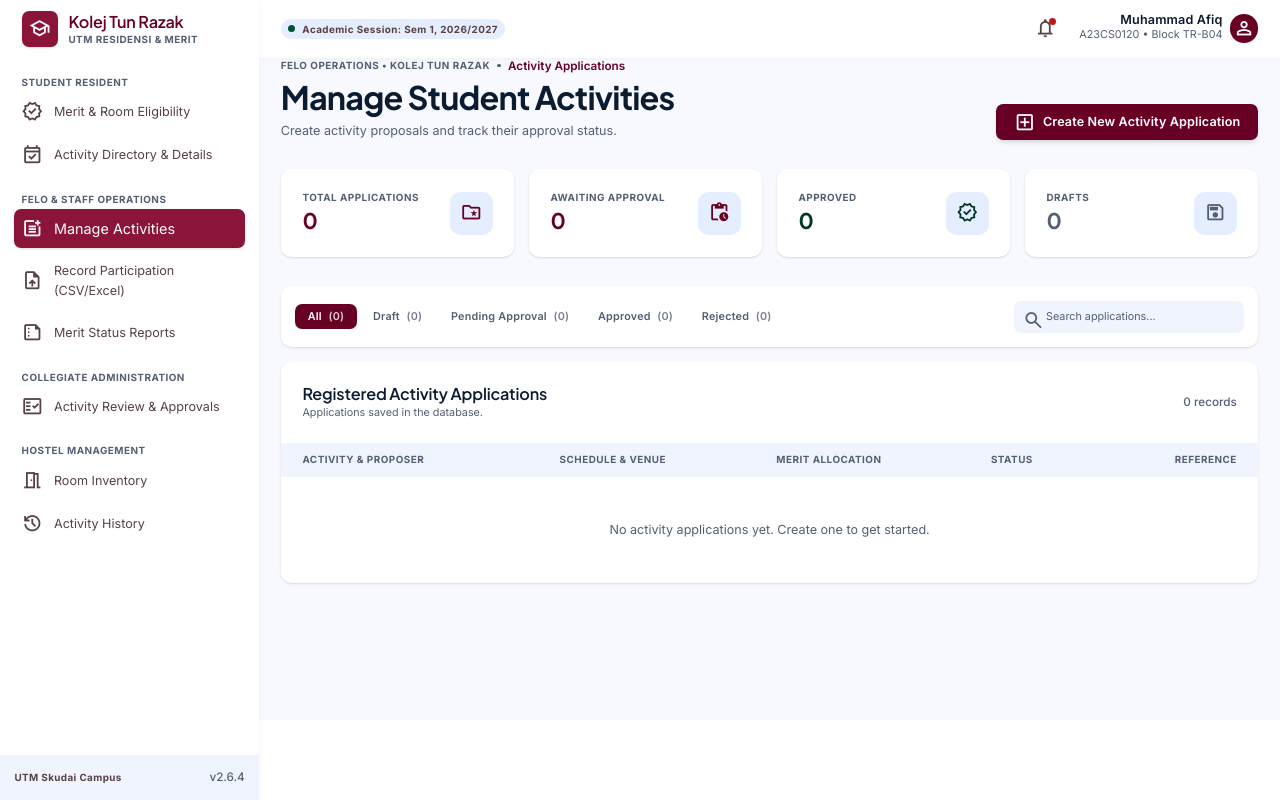
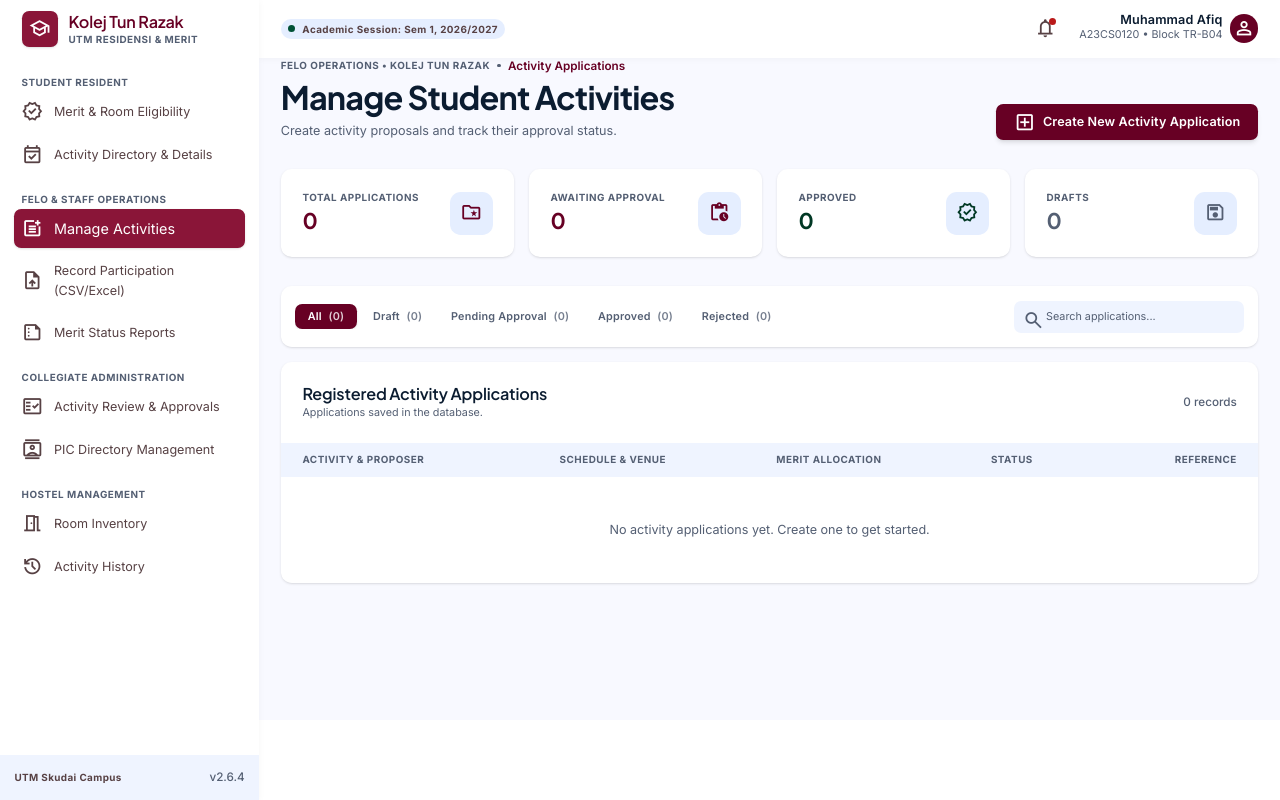
Before and after one commit to zulaikha-hashim/KTR-Connect, a Laravel app: page / in a window 1280 px wide. Run offline with Laravel 12, Linux system fonts and the light colour scheme; data that the repository does not hold is empty; style sheets or scripts are compiled from the project's sources; parts of the project's set-up code (start-up, migrations or seed data) failed here and were passed over; some libraries are stand-ins or nearby versions.

Commit message:
Added admin PIC directory to main

```diff
--- a/resources/js/Pages/Staff.jsx
+++ b/resources/js/Pages/Staff.jsx
@@ -22,6 +22,15 @@ const staffNavigation = [
     title: 'Collegiate Administration',
     items: [
       { label: 'Activity Review & Approvals', icon: 'fact_check', path: 'activity-reviews-and-approvals', href: '/admin' },
+
+      {
+        label: 'PIC Directory Management',
+        icon: 'contacts',
+        path: 'pic-directory-management',
+        href: '/admin/pic-directory',
+        active: false,
+      },
+
     ],
   },
 ];
```
